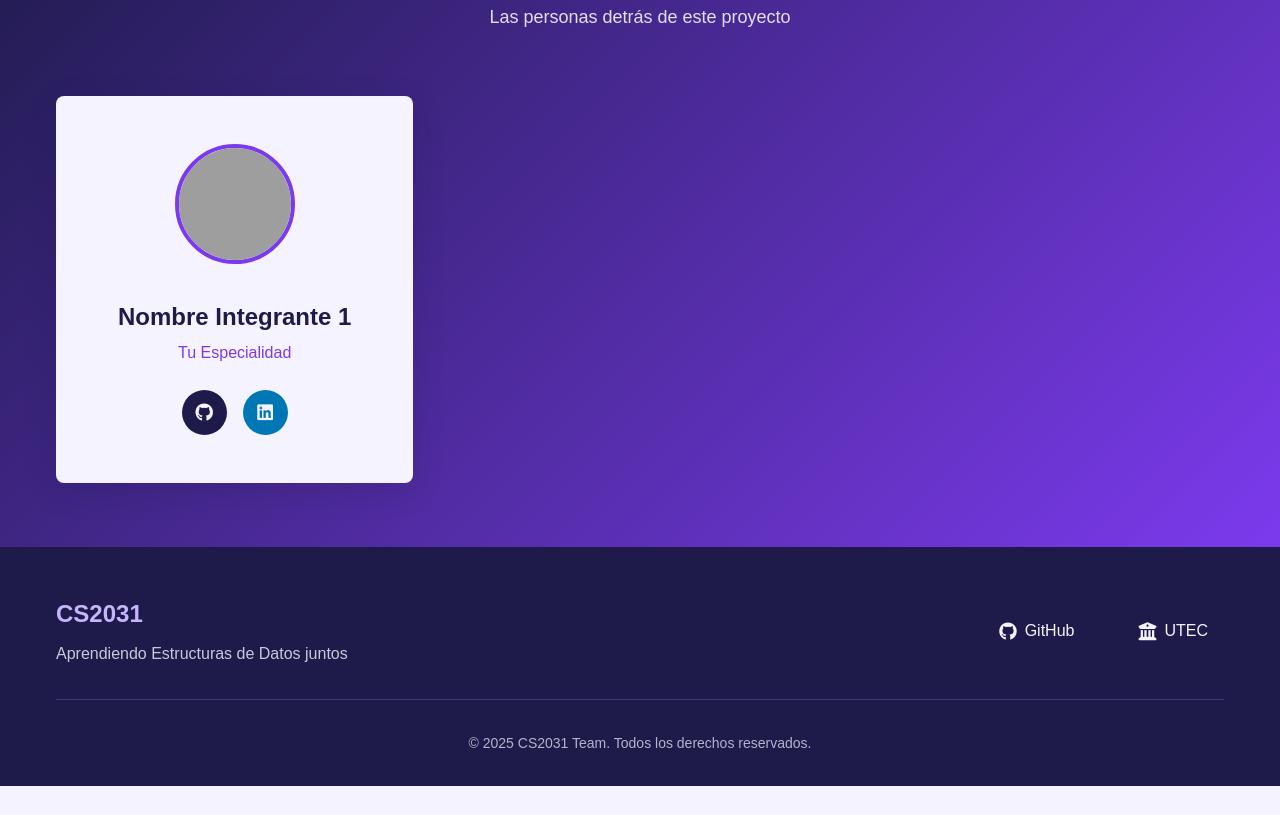
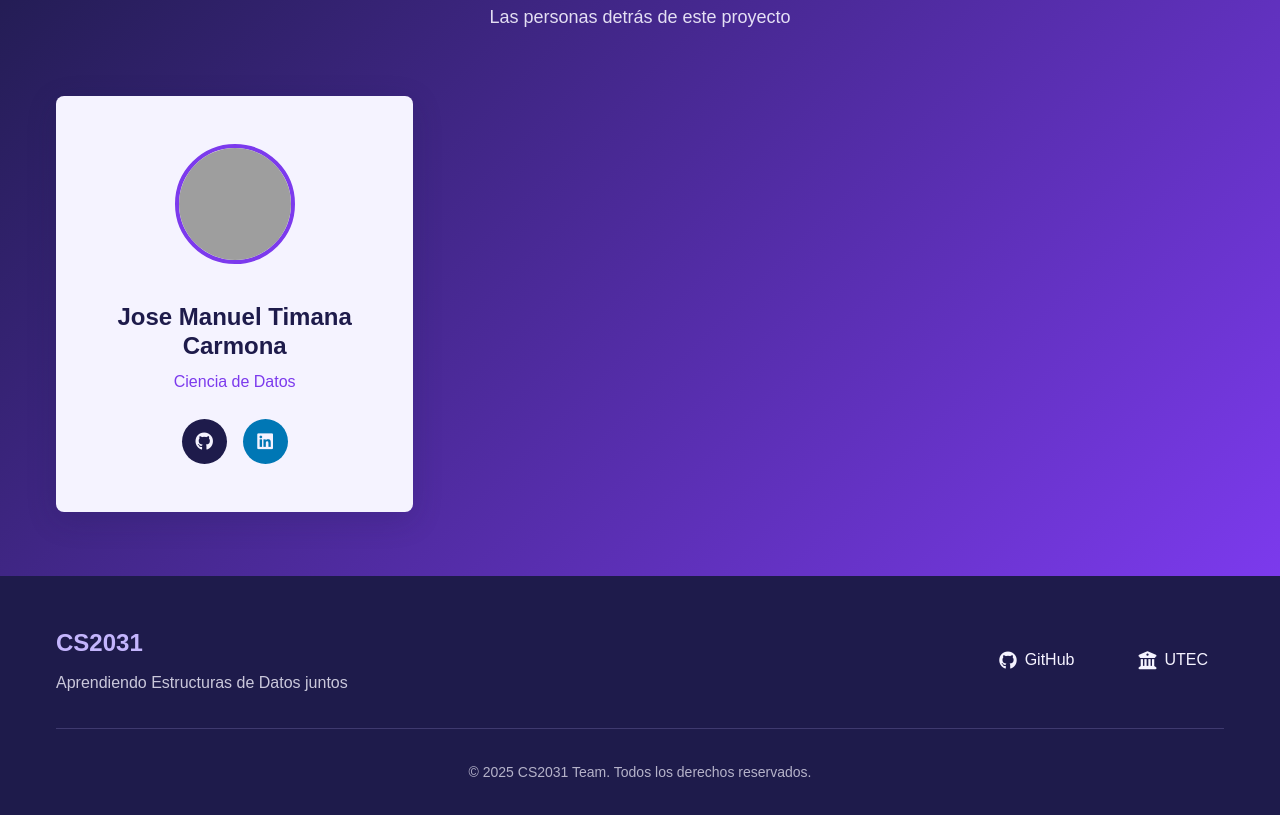
Before and after one commit to AlonsoGH2306/HACKATON_0_V.2.1, a plain HTML site: page index.html in a window 1280 px wide. Shown: the part 1395-2210 px from the top of the page. Before the commit the page ends 2181 px from the top, so only its background shows below. Drawn offline with Linux system fonts and the light colour scheme; grey boxes are pictures that could not be loaded.

Commit message:
Version 1.1 Timana: Se modifico datos del integrante 1 en index.html

```diff
--- a/index.html
+++ b/index.html
@@ -137,26 +137,26 @@
                   <!-- Aquí tu foto de perfil (URL de GitHub u otra imagen) -->
                   <img
                     src="https://picsum.photos/300/300?random=1"
-                    alt="Nombre Integrante 1"
+                    alt="Jose Manuel Timana Carmona"
                     class="team-card__photo"
                   />
                 </div>
                 <div class="team-card__content">
                   <!-- Aquí tu nombre completo -->
-                  <h3 class="team-card__name">Nombre Integrante 1</h3>
+                  <h3 class="team-card__name">Jose Manuel Timana Carmona</h3>
                   <!-- Aquí tu especialidad o rol -->
-                  <p class="team-card__role">Tu Especialidad</p>
+                  <p class="team-card__role">Ciencia de Datos</p>
                   <div class="team-card__social">
                     <!-- Reemplaza # con tu URL de GitHub -->
                     <a
-                      href="#"
+                      href="https://github.com/jmtimana"
                       class="team-card__social-link team-card__social-link--github"
                     >
                       <i class="fab fa-github"></i>
                     </a>
                     <!-- Reemplaza # con tu URL de LinkedIn -->
                     <a
-                      href="#"
+                      href="jose.timana@utec.edu.pe"
                       class="team-card__social-link team-card__social-link--linkedin"
                     >
                       <i class="fab fa-linkedin"></i>
```
